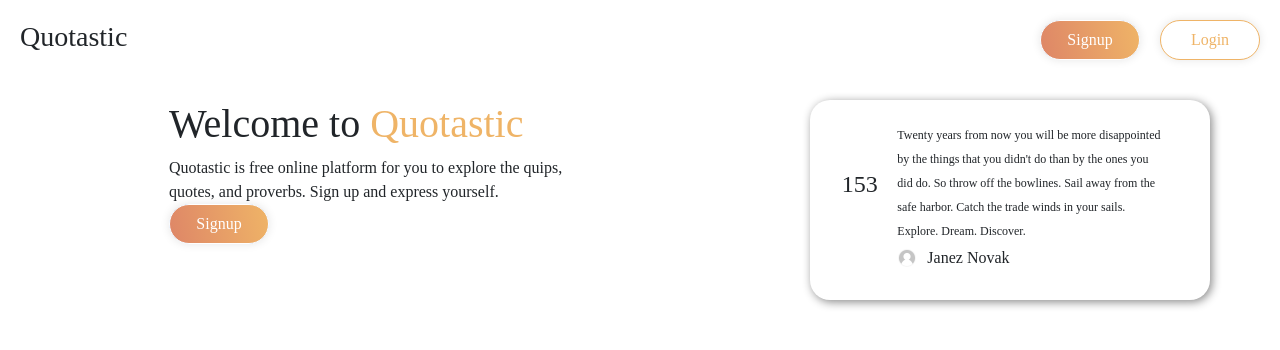
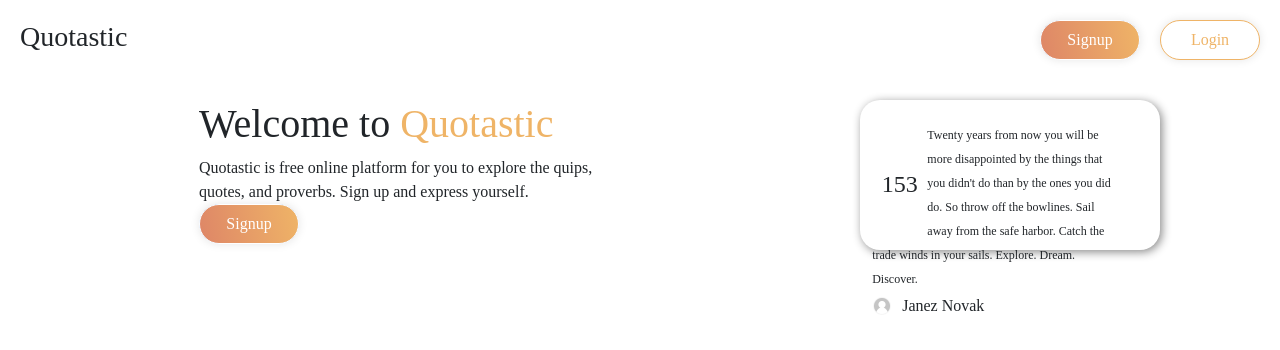
Before and after one commit to dadolyner/SkillUp-01-Frontend, a React (Create React App) app: page / in a window 1280 px wide. Shown: the top 350 px of the page. Built offline with nearby package versions, Linux system fonts and the light colour scheme; no server answers.

Commit message:
continue development

```diff
--- a/src/css/style.css
+++ b/src/css/style.css
@@ -37,11 +37,12 @@ img {
 }
 
 .headerQuotes{
+    margin:20px;
     justify-content: center;
     box-shadow: 2px 2px 10px #888888;
     border-radius: 20px;
-    width:400px !important;
-    height: 200px;
+    width:300px !important;
+    height: 150px;
     padding: 10px;
 }
 
```
